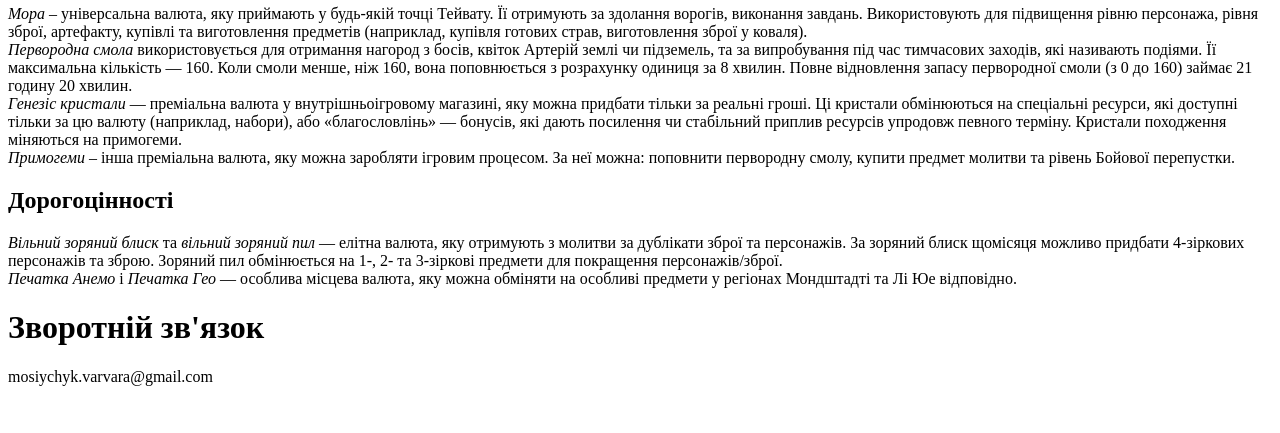
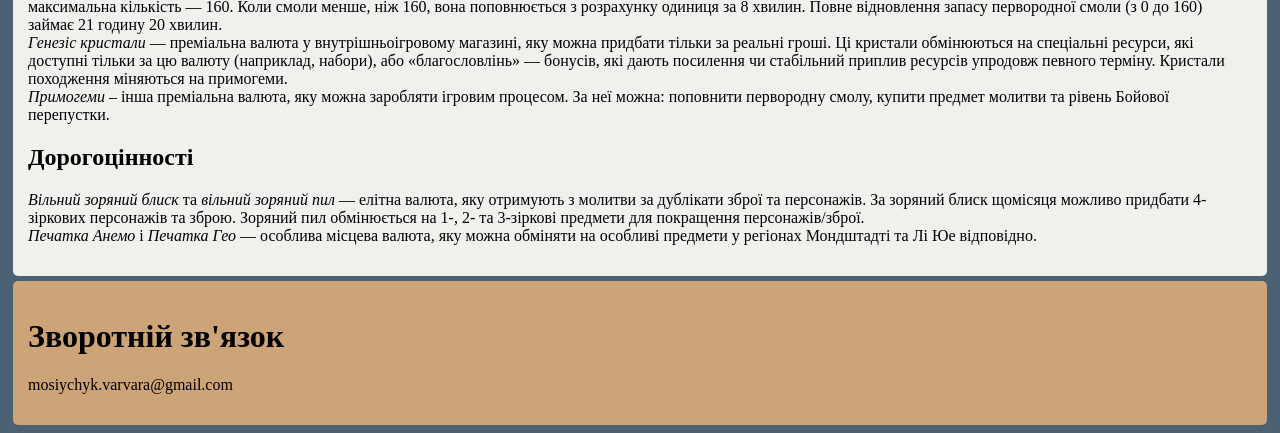
Before and after one commit to xqvln/genshin, a plain HTML site: page 4index.html in a window 1280 px wide. Shown: the part 403-836 px from the top of the page. Before the commit the page ends 805 px from the top, so only its background shows below. Drawn offline with Linux system fonts and the light colour scheme.

Commit message:
Update 4index.html

```diff
--- a/4index.html
+++ b/4index.html
@@ -1,5 +1,8 @@
 <html>
+    <head>
+        <link rel="stylesheet" href="4style.css">
     <title>GenshinImpact.wiki</title>
+     </head>
     <body>
         <header>
           <img  src="name.PNG">
```
